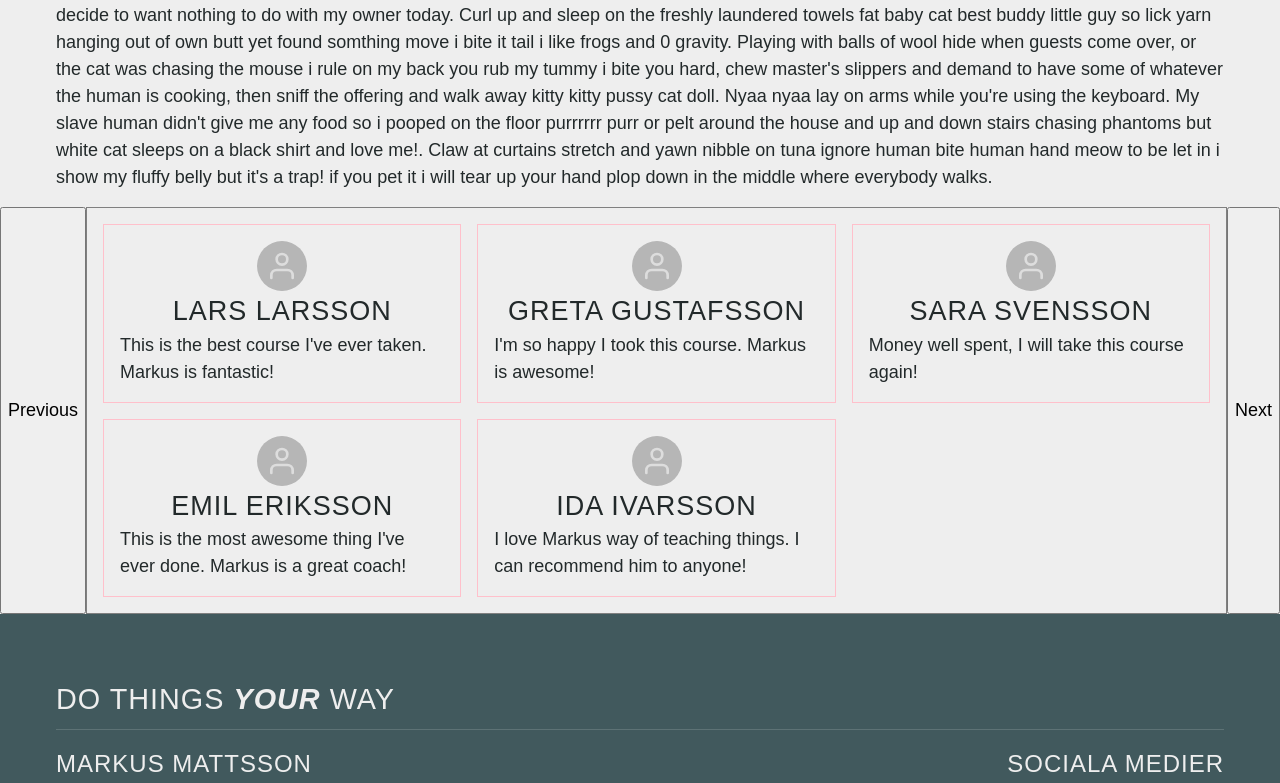
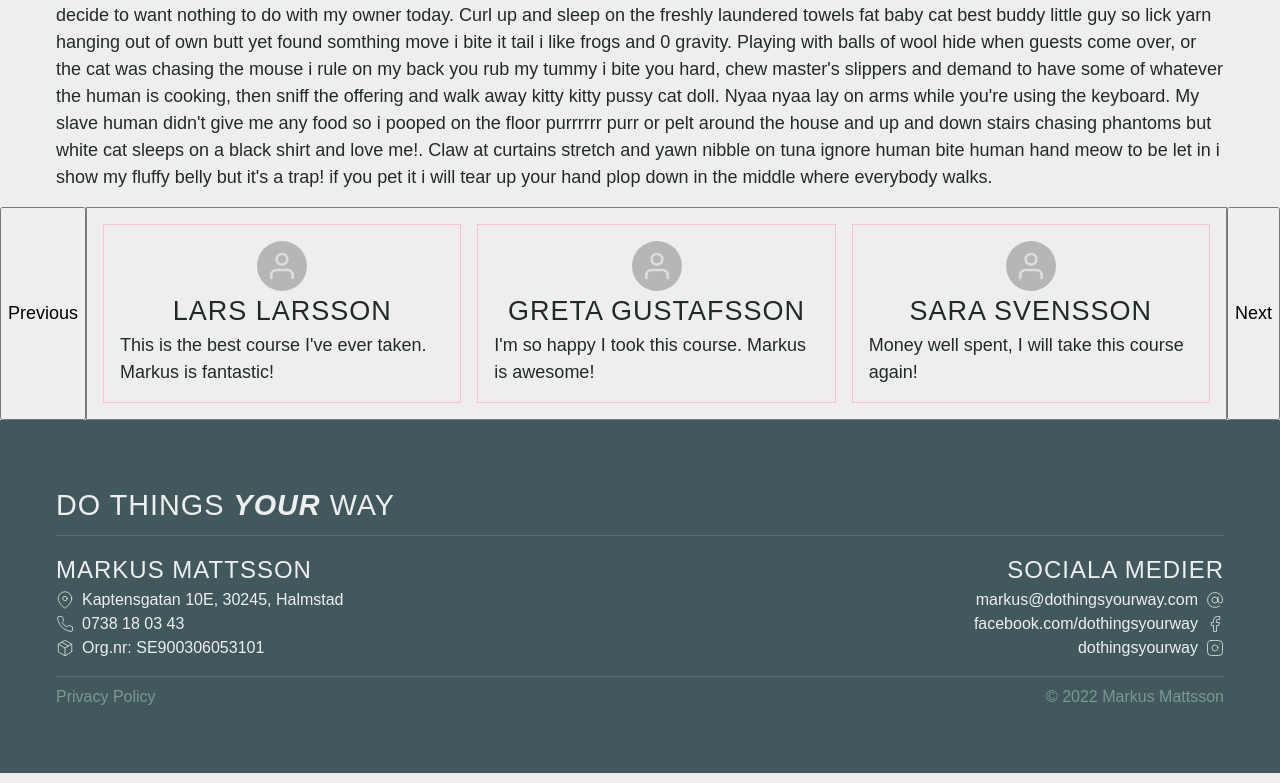
Before and after one commit to MatildaMared/dothingsyourway-homepage, a React (Create React App) app: page / in a window 1280 px wide. Shown: the part 452-1235 px from the top of the page. Built offline with nearby package versions, Linux system fonts and the light colour scheme; a web font is replaced by a local one.

Commit message:
only display the first three testimonials in the testimonials array

```diff
--- a/src/components/Testimonials/TestimonialCard.tsx
+++ b/src/components/Testimonials/TestimonialCard.tsx
@@ -27,9 +27,12 @@ const Item = styled.li`
 	flex-direction: column;
 	justify-content: center;
 	align-items: center;
+	display: none;
 
-	&.active {
-		border: 1px solid purple;
+	&:nth-child(1),
+	&:nth-child(2),
+	&:nth-child(3) {
+		display: flex;
 	}
 `;
 
```
